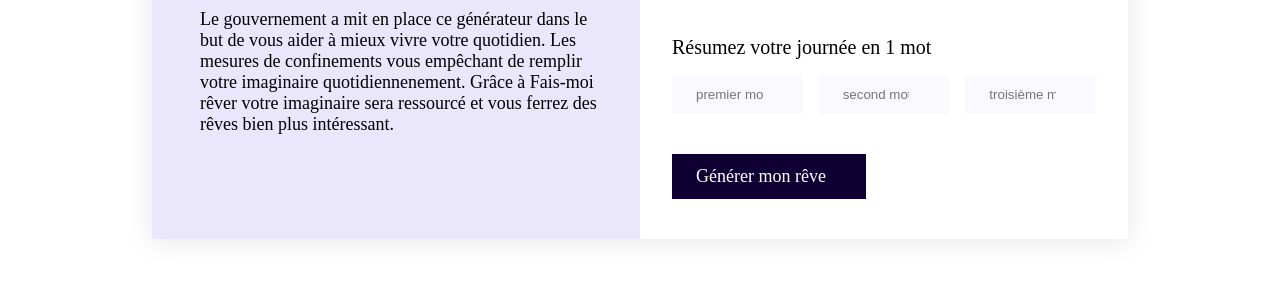
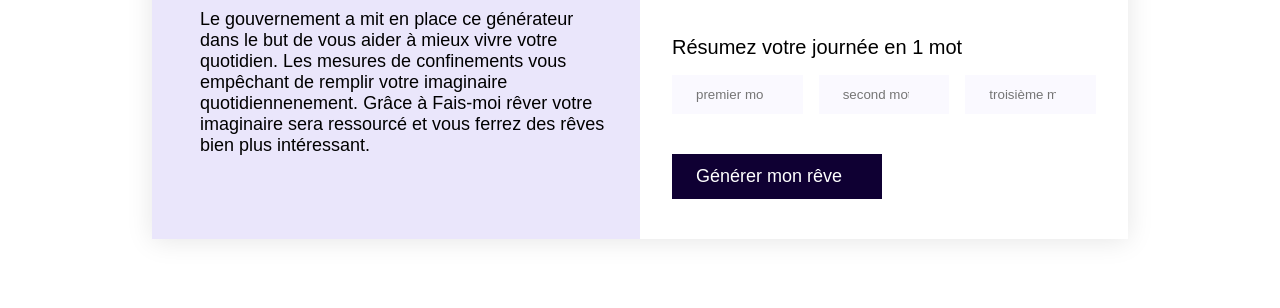
Before and after one commit to Mel-comp/Mel-comp.github.io, a plain HTML site: page index.html in a window 1280 px wide. Shown: the part 492-800 px from the top of the page. Drawn offline with Linux system fonts and the light colour scheme.

Commit message:
Update style.css

```diff
--- a/style/style.css
+++ b/style/style.css
@@ -21,7 +21,7 @@
 }
 /* Body */
 body {
-  font-family: 'Marianne';
+  font-family: 'Marianne', 'Arial';
 
   /* Quand le générateur était au milieu
 
@@ -97,7 +97,7 @@ nav img {
   width: 50%;
 }
 label {
-  font-family: 'Marianne Medium';
+  font-family: 'Marianne Medium', 'Arial';
   font-size: 1.25em;
 }
 #input-form {
@@ -117,7 +117,7 @@ input {
 }
 #envoyer {
   background: #0f0033;
-  font-family: 'Marianne Medium';
+  font-family: 'Marianne Medium', 'Arial';
   font-size: 1.125em;
   color: white;
   padding: 12px 40px 12px 24px;
```
